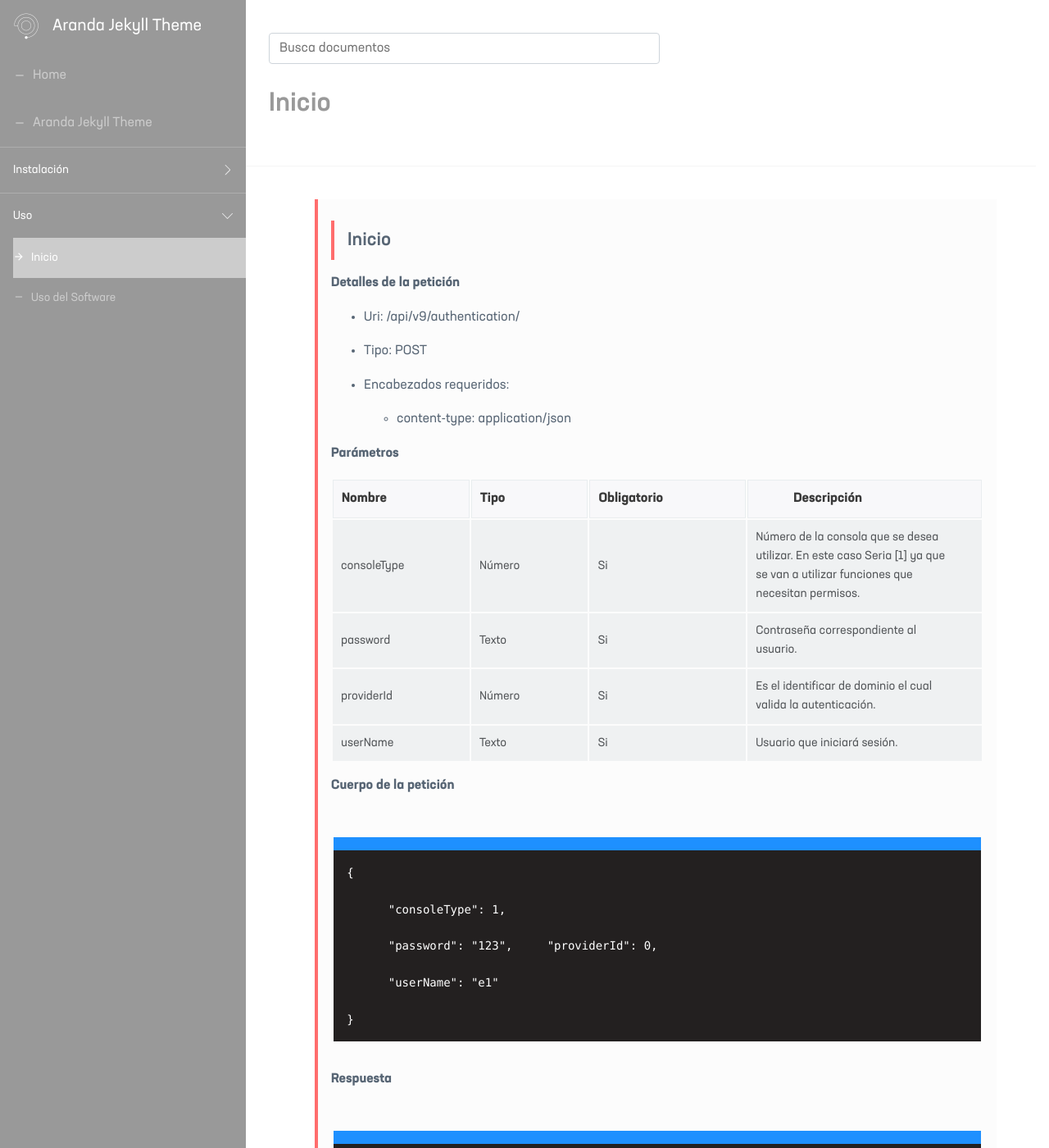
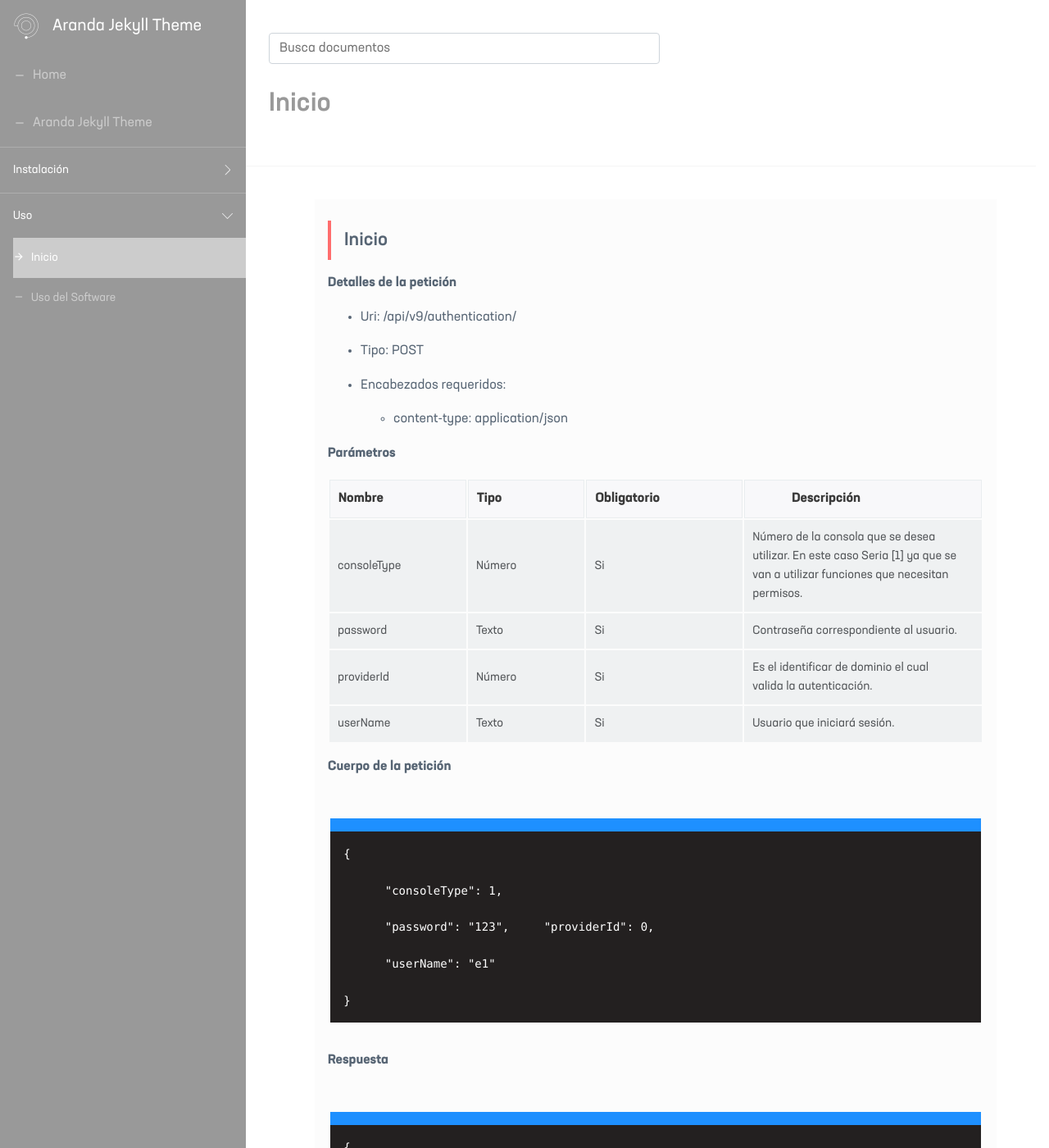
Before and after one commit to Nats85/Manuales-Aranda-Apis, a Jekyll site: the page built from docs/2.1-inicio.md, in a window 1280 px wide and 1400 px high. Shown: the whole window at 82% size. Built offline with Jekyll 4.4.1, drawn with Linux system fonts in a browser that asks for light colours.

Commit message:
Update _default.scss

```diff
--- a/_sass/layouts/_default.scss
+++ b/_sass/layouts/_default.scss
@@ -165,7 +165,6 @@ pre.highlight
 .apis {
     align-items: baseline;
     color: #576574;
-    border-left: 4px solid #ff6d6d;
     padding: 10px 16px;
     background-color: #fcfcfc;
 }
```
